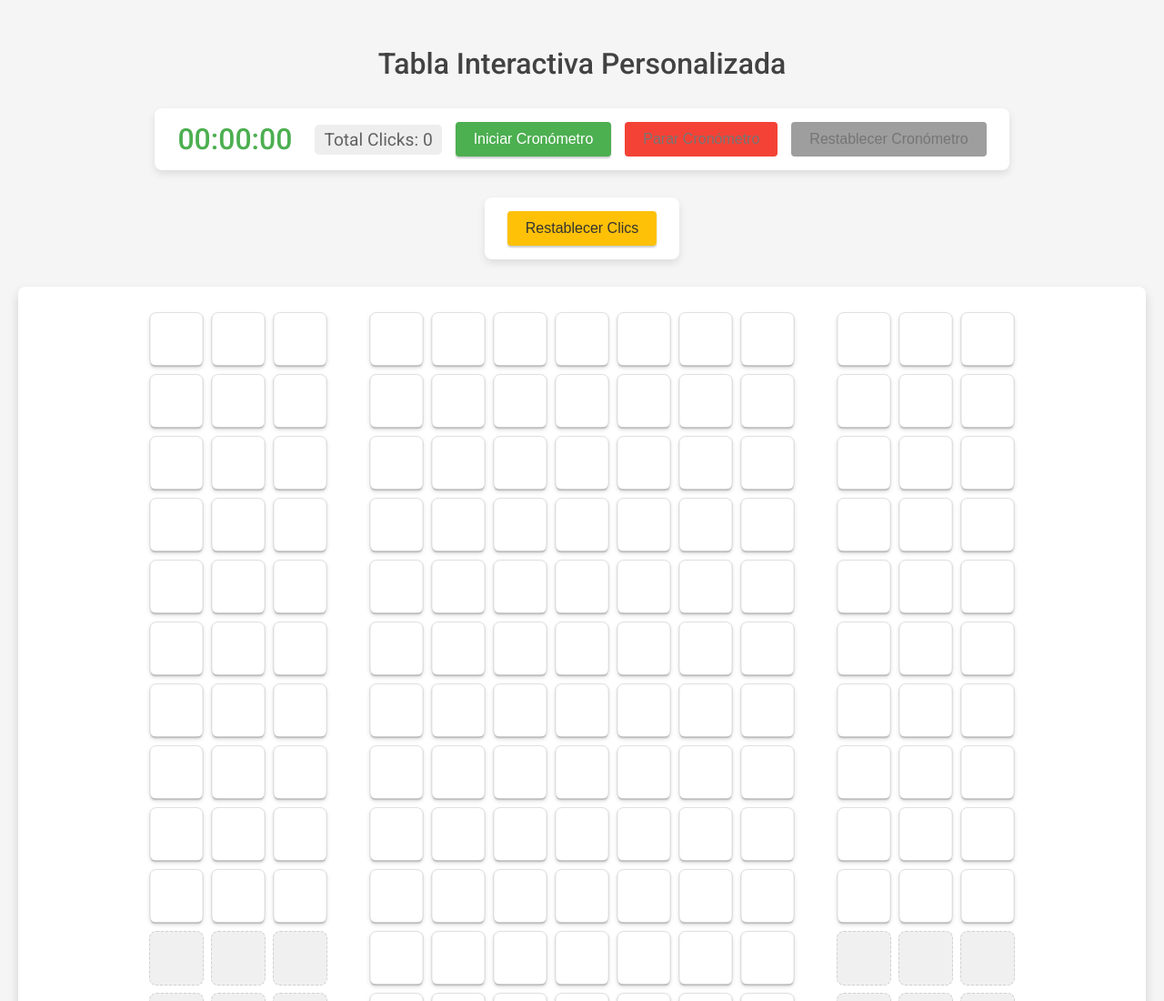
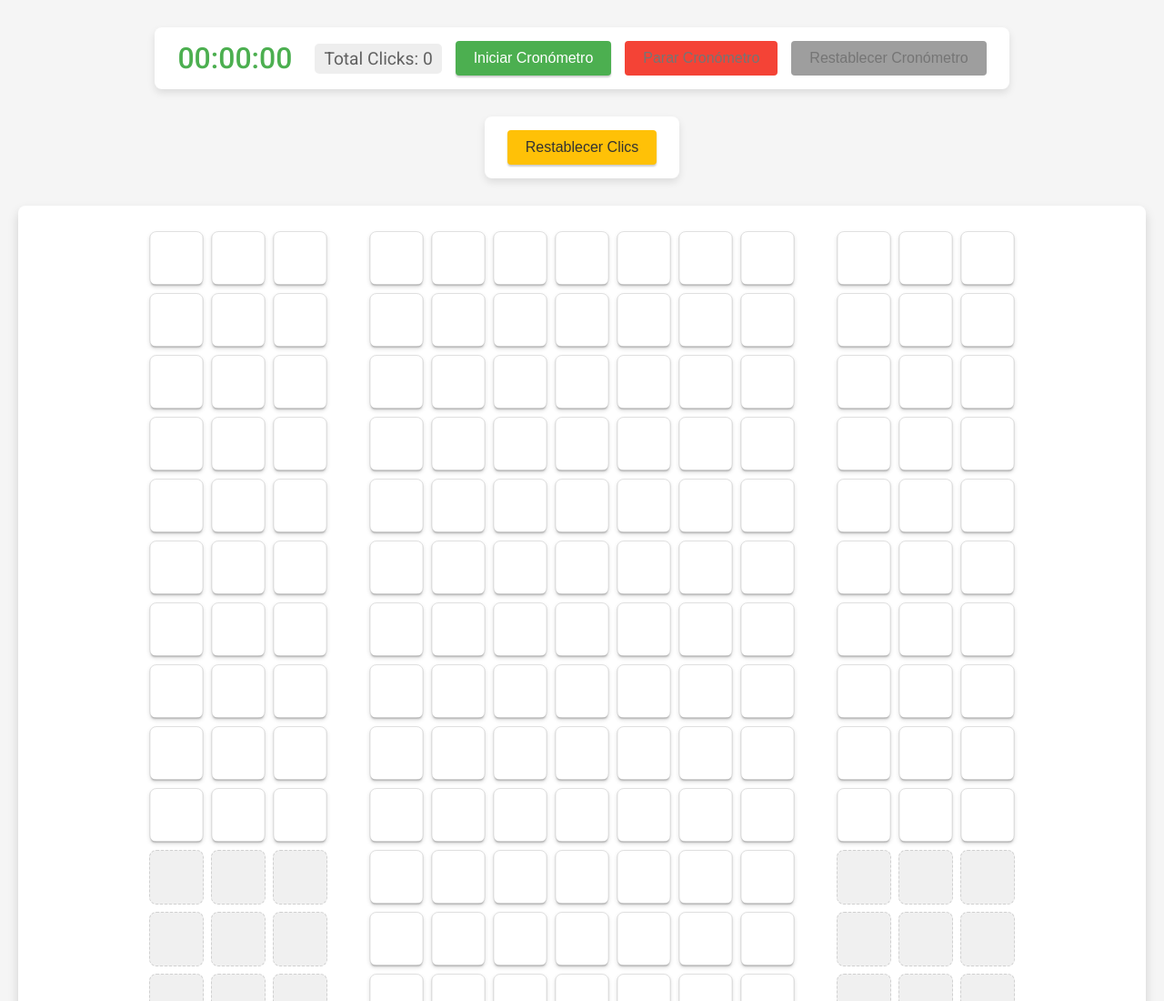
Before and after one commit to Icrdns11/time, a plain HTML site: page index.html in a window 1280 px wide. Shown: the top 1100 px of the page at 91% size. Drawn offline with Linux system fonts and the light colour scheme.

Commit message:
Update index.html
a

```diff
--- a/index.html
+++ b/index.html
@@ -261,9 +261,6 @@
     </style>
 </head>
 <body>
-
-    <h1>Tabla Interactiva Personalizada</h1>
-
     <div id="timer-controls">
         <span id="timer-display">00:00:00</span>
         <span id="total-clicks-display">Total Clicks: 0</span>
```
